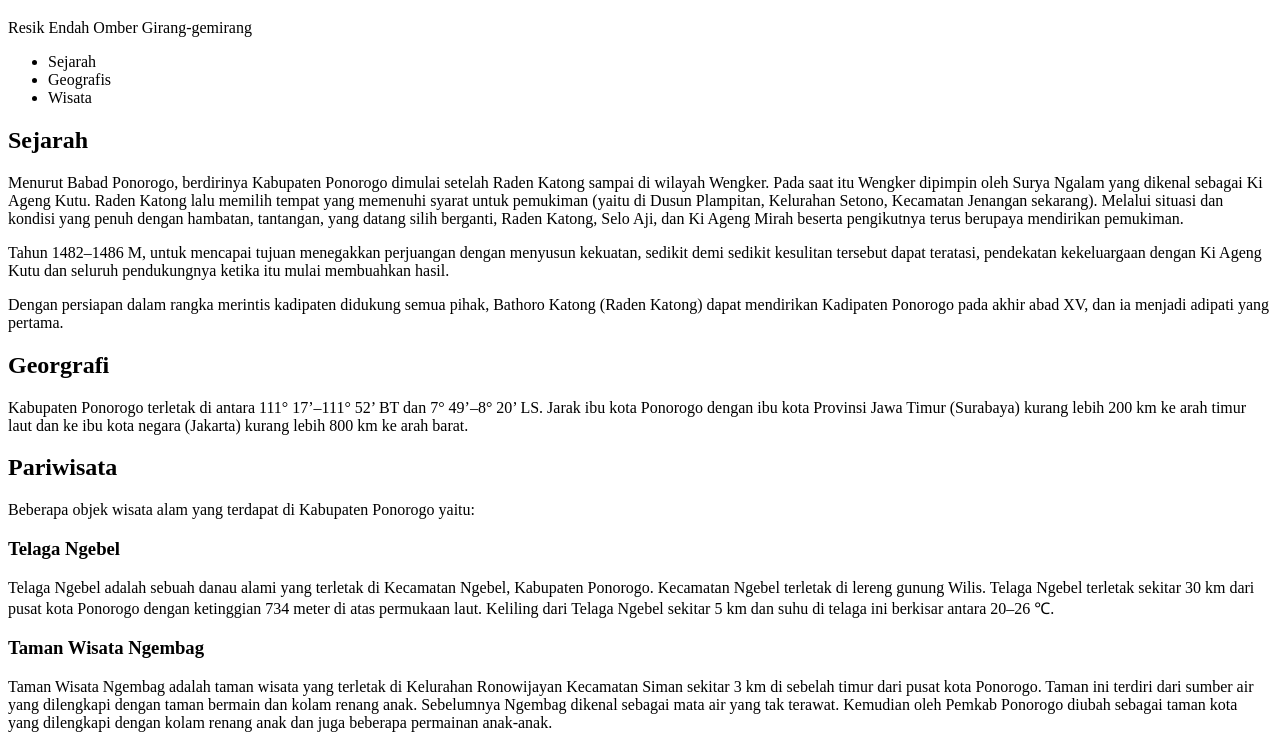
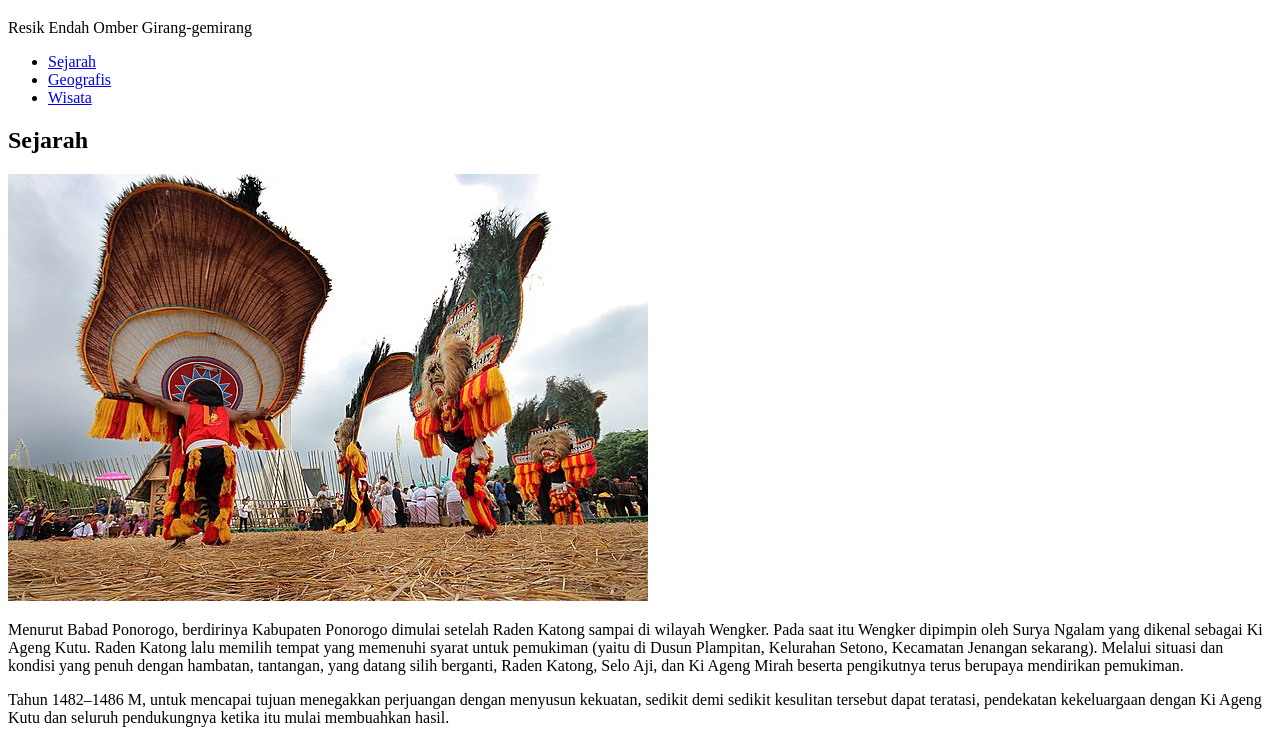
Before and after one commit to rihid/Templates, a plain HTML site: page Ponorogo/index.html in a window 1280 px wide. Shown: the part 61-800 px from the top of the page. Drawn offline with Linux system fonts and the light colour scheme.

Commit message:
Semantic HTML

```diff
--- a/Ponorogo/index.html
+++ b/Ponorogo/index.html
@@ -7,32 +7,55 @@
     <title>Ponorogo</title>
 </head>
 <body>
+    <header>
         <h1>Ponorogo</h1>
         <p>Resik Endah Omber Girang-gemirang</p>
+        <nav>
+            <ul>
+                <li><a href="#sejarah">Sejarah</a></li>
+                <li><a href="#geo">Geografis</a></li>
+                <li><a href="#wisata">Wisata</a></li>
+             </ul>
+        </nav>
+    </header>
 
-    <ul>
-        <li>Sejarah</li>
-        <li>Geografis</li>
-        <li>Wisata</li>
-     </ul>
-
+    <main>
+        <div id="content">
+            <article id="sejarah">
                 <h2>Sejarah</h2>
+                <img src="assets/img/reyog-po.jpg" alt="">
                 <P>Menurut Babad Ponorogo, berdirinya Kabupaten Ponorogo dimulai setelah Raden Katong sampai di wilayah Wengker. Pada saat itu Wengker dipimpin oleh Surya Ngalam yang dikenal sebagai Ki Ageng Kutu. Raden Katong lalu memilih tempat yang memenuhi syarat untuk pemukiman (yaitu di Dusun Plampitan, Kelurahan Setono, Kecamatan Jenangan sekarang). Melalui situasi dan kondisi yang penuh dengan hambatan, tantangan, yang datang silih berganti, Raden Katong, Selo Aji, dan Ki Ageng Mirah beserta pengikutnya terus berupaya mendirikan pemukiman.</P>
 
                 <P>Tahun 1482–1486 M, untuk mencapai tujuan menegakkan perjuangan dengan menyusun kekuatan, sedikit demi sedikit kesulitan tersebut dapat teratasi, pendekatan kekeluargaan dengan Ki Ageng Kutu dan seluruh pendukungnya ketika itu mulai membuahkan hasil.</P>
 
                 <P>Dengan persiapan dalam rangka merintis kadipaten didukung semua pihak, Bathoro Katong (Raden Katong) dapat mendirikan Kadipaten Ponorogo pada akhir abad XV, dan ia menjadi adipati yang pertama.</P>
+            </article>
 
+            <article id="geo">
                 <h2>Georgrafi</h2>
+                <img src="assets/img/telaga-ngebel.jpg" alt="">
                 <p>Kabupaten Ponorogo terletak di antara 111° 17’–111° 52’ BT dan 7° 49’–8° 20’ LS. Jarak ibu kota Ponorogo dengan ibu kota Provinsi Jawa Timur (Surabaya) kurang lebih 200 km ke arah timur laut dan ke ibu kota negara (Jakarta) kurang lebih 800 km ke arah barat.</p>
+            </article>
 
+            <article id="wisata">
                 <h2>Pariwisata</h2>
                 <p>Beberapa objek wisata alam yang terdapat di Kabupaten Ponorogo yaitu:</p>
                 <h3>Telaga Ngebel</h3>
+                <img src="assets/img/telaga-ngebel.jpg" alt="">
                 <p>Telaga Ngebel adalah sebuah danau alami yang terletak di Kecamatan Ngebel, Kabupaten Ponorogo. Kecamatan Ngebel terletak di lereng gunung Wilis. Telaga Ngebel terletak sekitar 30 km dari pusat kota Ponorogo dengan ketinggian 734 meter di atas permukaan laut. Keliling dari Telaga Ngebel sekitar 5 km dan suhu di telaga ini berkisar antara 20–26 ℃.</p>
                 <h3>Taman Wisata Ngembag</h3>
+                <img src="assets/img/taman-ngembang.jpg" alt="">
                 <p>Taman Wisata Ngembag adalah taman wisata yang terletak di Kelurahan Ronowijayan Kecamatan Siman sekitar 3 km di sebelah timur dari pusat kota Ponorogo. Taman ini terdiri dari sumber air yang dilengkapi dengan taman bermain dan kolam renang anak. Sebelumnya Ngembag dikenal sebagai mata air yang tak terawat. Kemudian oleh Pemkab Ponorogo diubah sebagai taman kota yang dilengkapi dengan kolam renang anak dan juga beberapa permainan anak-anak.</p>
                 <h3>Air Terjun Pletuk</h3>
+                <img src="assets/img/air-terjun-pletuk.jpg" alt="">
                 <p>Air Terjun Pletuk atau juga dikenal dengan nama Coban Temu adalah air terjun yang terletak di Dusun Kranggan, Desa Jurug, Kecamatan Sooko, sebelah tenggara dari pusat kota Ponorogo atau lebih tepatnya sebelah selatan dari Kecamatan Pulung. Air terjun ini memiliki ketinggian sekitar 30 meter dan berada di atas ketinggian 450 meter di atas laut. Kawasan ini dikelilingi oleh perbukitan yang menjulang tinggi dan ditumbuhi sejumlah tanaman.</p>
+            </article>
+        </div>
+    </main>
+
+    <footer>
+        <p>Belajar Dasar Pemrograman Web &#169; 2019, Dicoding Academy</p>
+    </footer>
+
 </body>
 </html>
```
Lines whose indentation alone changed are shown as unchanged.
